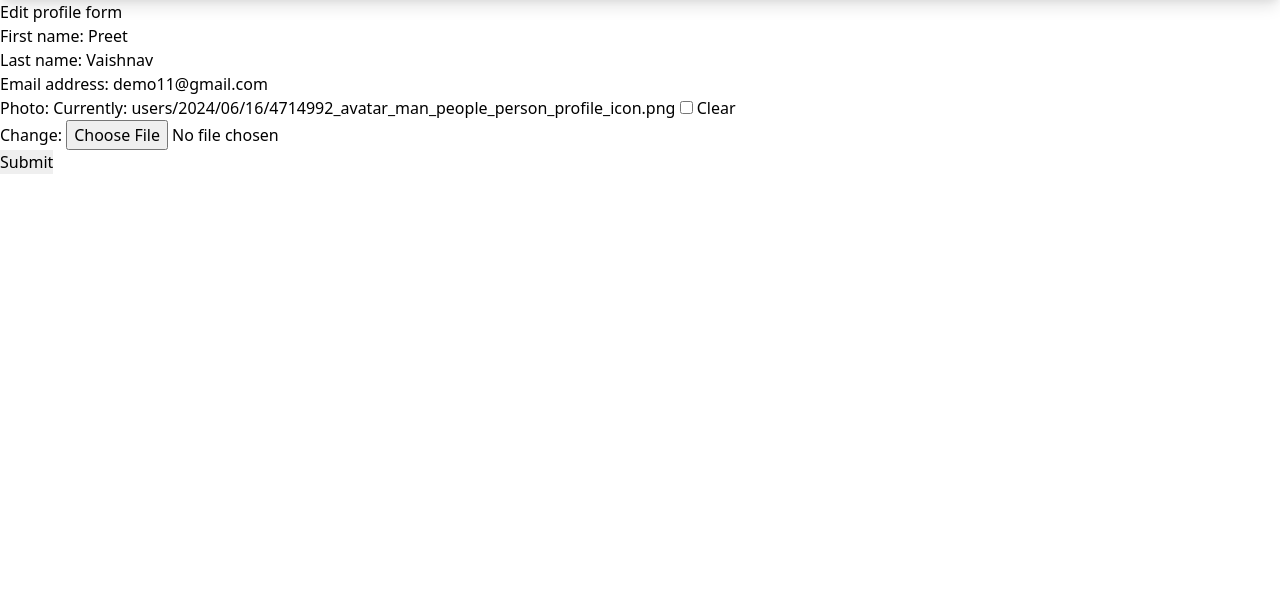
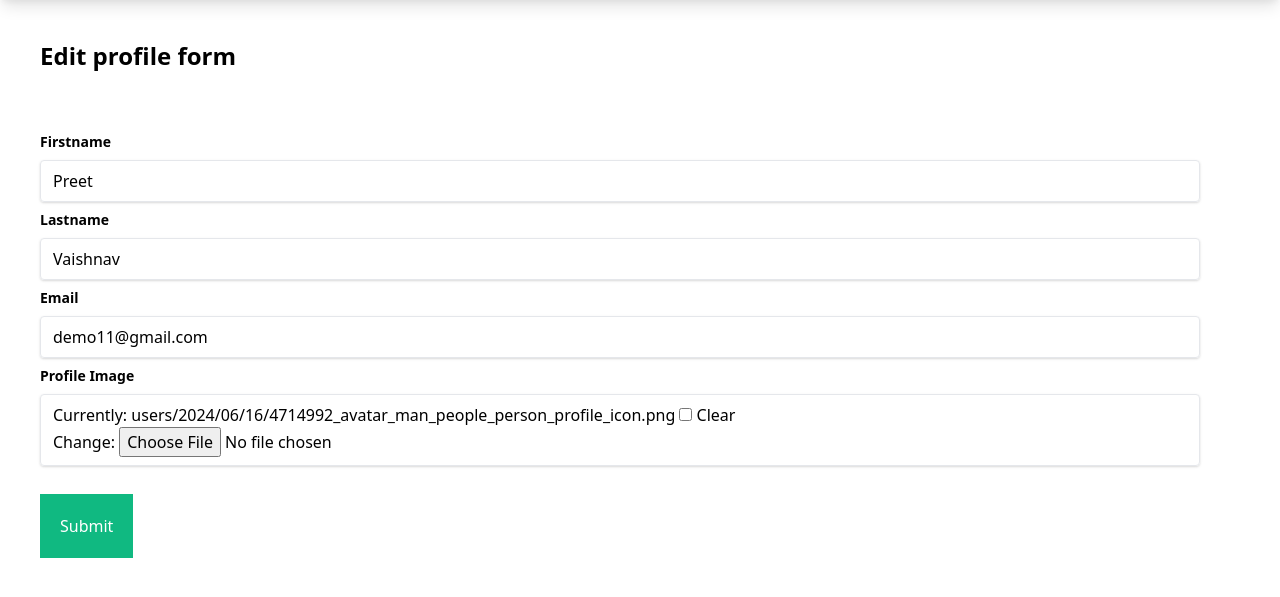
Before and after one commit to PRIXYY/Socialmedia-app, a Django app: page /users/edit/ in a window 1280 px wide. Shown: the part 32-629 px from the top of the page. Run offline with Django 5.2, Linux system fonts and the light colour scheme; a user stored in the database is signed in; data comes from the database, SQL or seed files in the repository; style sheets or scripts are compiled from the project's sources.

Commit message:
styling edit page

```diff
--- a/socialproject/users/templates/users/edit.html
+++ b/socialproject/users/templates/users/edit.html
@@ -1,11 +1,45 @@
 {% extends 'users/base.html' %}
 {% block body %}
-<h2>Edit profile form</h2>
-<form method="post" enctype="multipart/form-data">
-    {% csrf_token %}
-    {{ user_form.as_p }}
-    {{ profile_form.as_p }}
-    <input type="submit">
-</form>
+<h2 class="text-2xl m-10 m-10 font-bold">Edit profile form</h2>
+<div class="py-5 mx-10">
+    <form method="post" enctype="multipart/form-data">
+        {% csrf_token %}
+        <div class="mb-2">
+            <label class="block text-grey-700 text-sm font-bold mb-2" for="">Firstname</label>
+            <div class="shadow appearance-none border rounded py-2 px-3 mr-10 text-grey-700">
+                {{ user_form.first_name }}
+            </div>
+
+        </div>
+
+        <div class="mb-2">
+            <label class="block text-grey-700 text-sm font-bold mb-2" for="">Lastname</label>
+            <div class="shadow appearance-none border rounded py-2 px-3 mr-10 text-grey-700">
+                {{ user_form.last_name }}
+            </div>
+
+        </div>
+
+        <div class="mb-2">
+            <label class="block text-grey-700 text-sm font-bold mb-2" for="">Email</label>
+            <div class="shadow appearance-none border rounded py-2 px-3 mr-10 text-grey-700">
+                {{ user_form.email }}
+            </div>
+
+        </div>
+
+        <div class="mb-2">
+            <label class="block text-grey-700 text-sm font-bold mb-2" for="">Profile Image</label>
+            <div class="shadow appearance-none border rounded py-2 px-3 mr-10 text-grey-700">
+                {{ profile_form.photo }}
+            </div>
+
+        </div>
+
+        <button type="submit" class="bg-green-500 text-white my-5 px-5 py-5">Submit</button>
+    </form>
+</div>
+
+
 
 {% endblock %}
```
